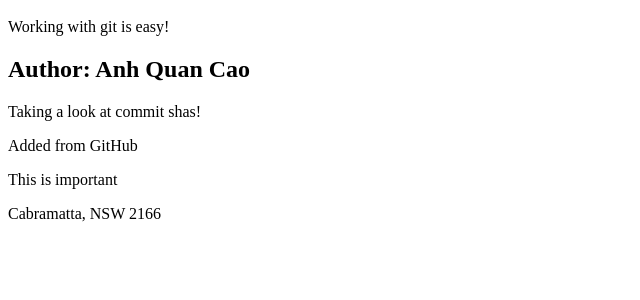
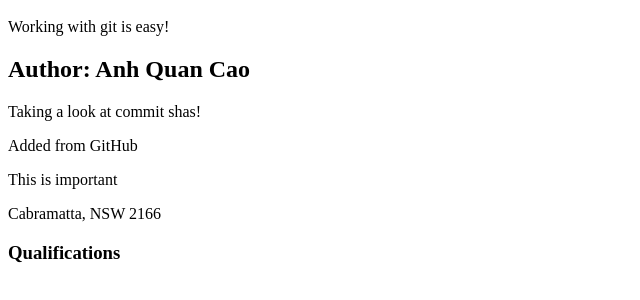
Before and after one commit to caoanhquan-qn/GitGitHubMasterClass, a plain HTML site: page index.html in a window 1280 px wide. Shown: the part 48-348 px from the top of the page, without its empty margins (0-640 px from the left). Drawn offline with Linux system fonts and the light colour scheme.

Commit message:
Update qualifications
add qualifications

```diff
--- a/index.html
+++ b/index.html
@@ -29,6 +29,7 @@
         </div>
 
         <!-- Some comments -->
+        <h3> Qualifications </h3>
 
     </body>
 
```
